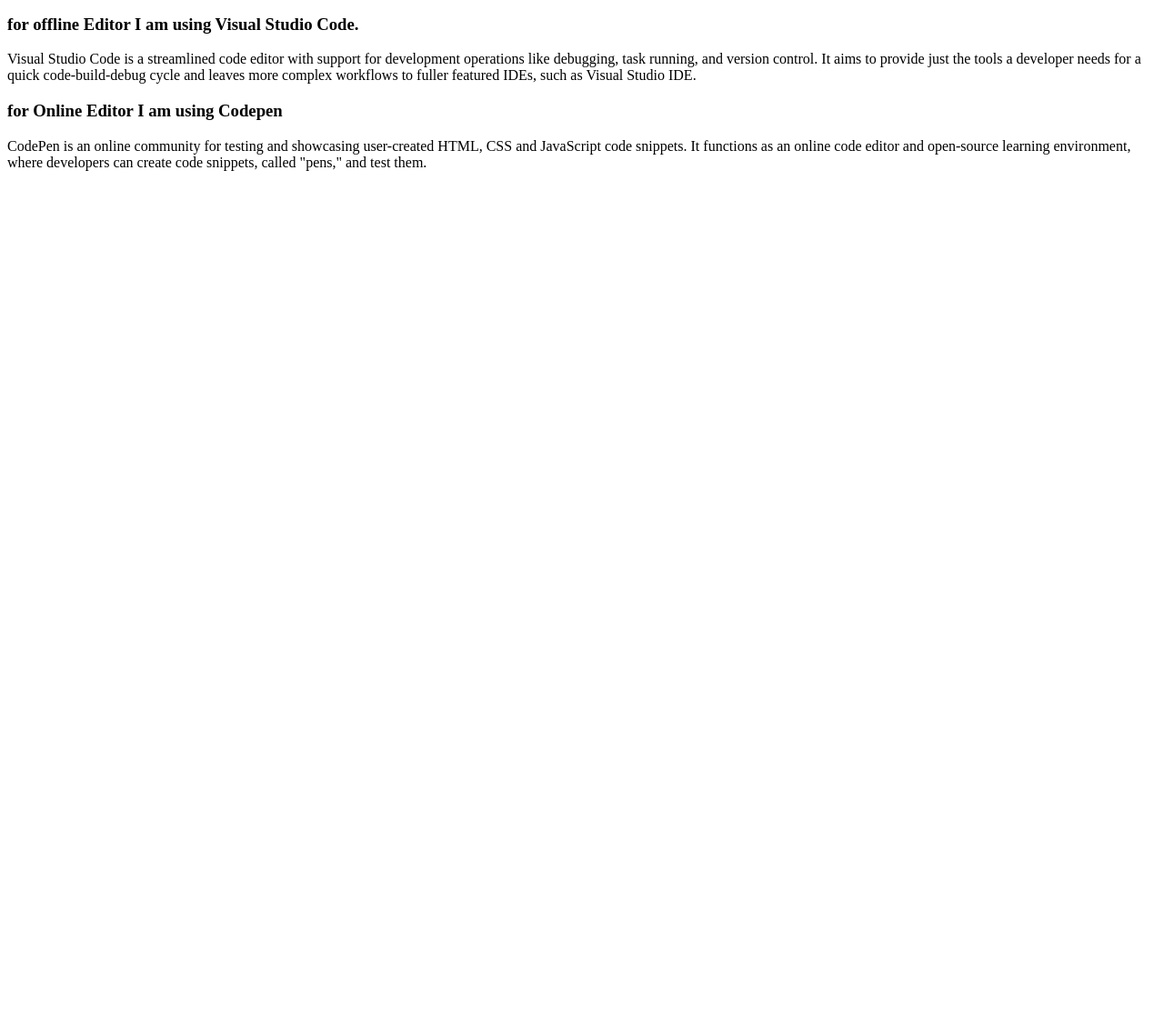
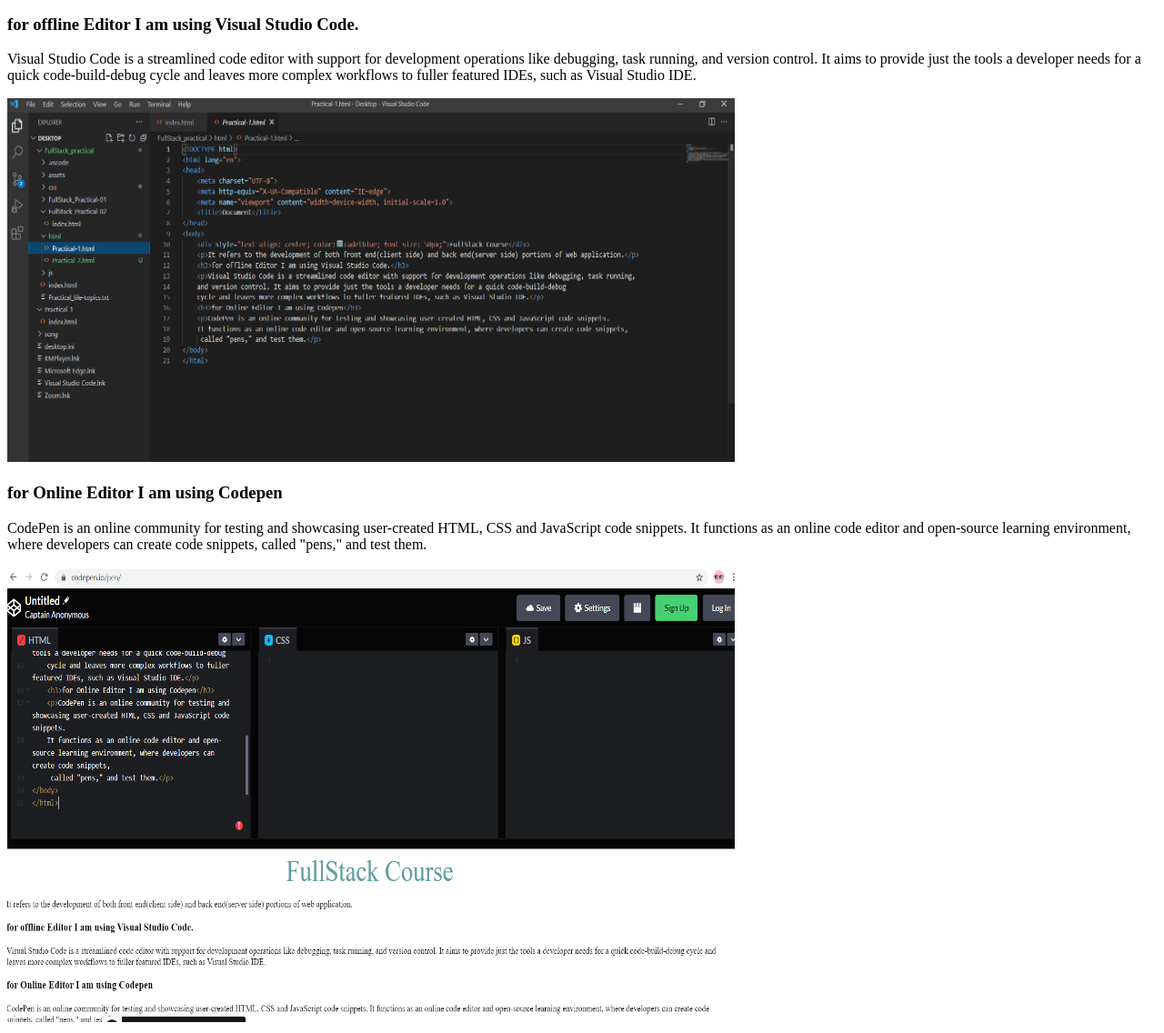
Before and after one commit to yashikagupta108/FullStack_Practical-01, a plain HTML site: page index.html in a window 1280 px wide. Shown: the part 103-1239 px from the top of the page at 91% size. Before the commit the page ends 800 px from the top, so only its background shows below. Drawn offline with Linux system fonts and the light colour scheme.

Commit message:
img added

```diff
--- a/index.html
+++ b/index.html
@@ -13,9 +13,11 @@
     <p>Visual Studio Code is a streamlined code editor with support for development operations like debugging, task running,
     and version control. It aims to provide just the tools a developer needs for a quick code-build-debug
     cycle and leaves more complex workflows to fuller featured IDEs, such as Visual Studio IDE.</p>
+    <img src="vscode.png" alt="vs code image" width="800px" height="400px">
     <h3>for Online Editor I am using Codepen</h3>
     <p>CodePen is an online community for testing and showcasing user-created HTML, CSS and JavaScript code snippets.
     It functions as an online code editor and open-source learning environment, where developers can create code snippets,
      called "pens," and test them.</p>
+    <img src="codepen.png" alt="codepen image" width="800px" height="500px">
 </body>
 </html>
```
Also changed, not shown: codepen.png (added), vscode.png (added).
